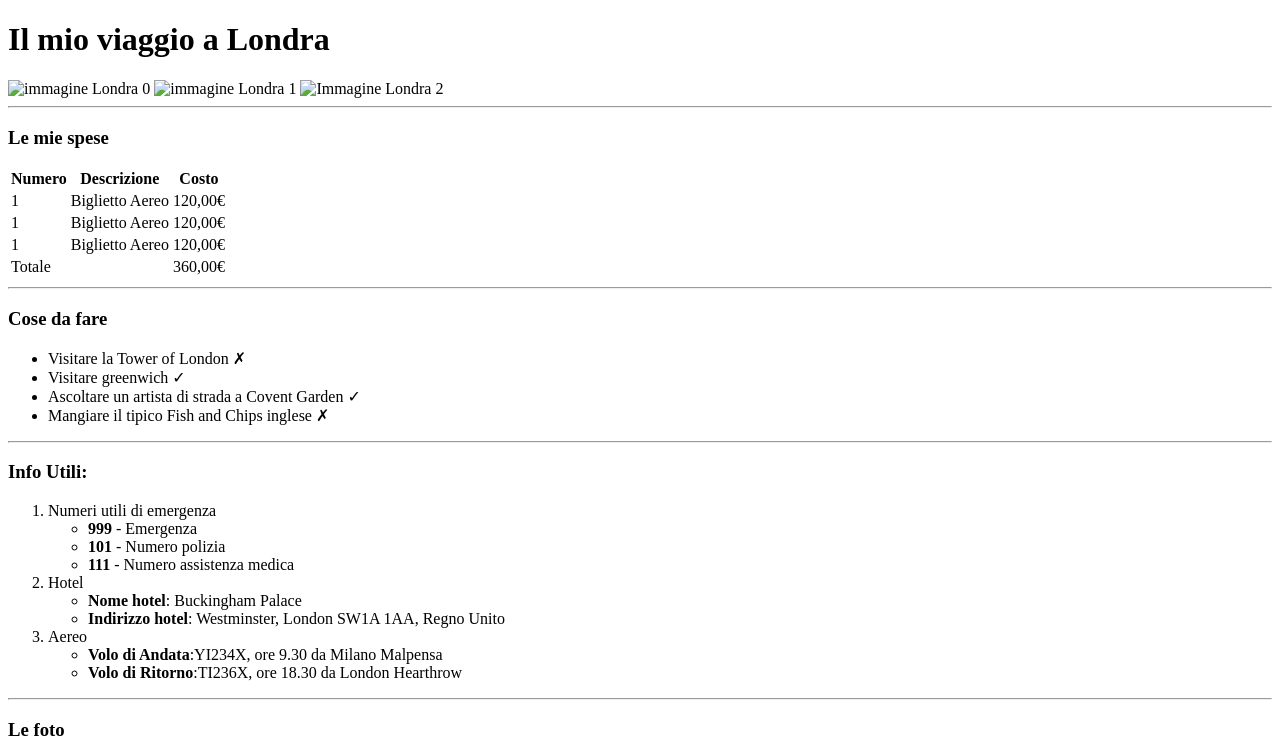
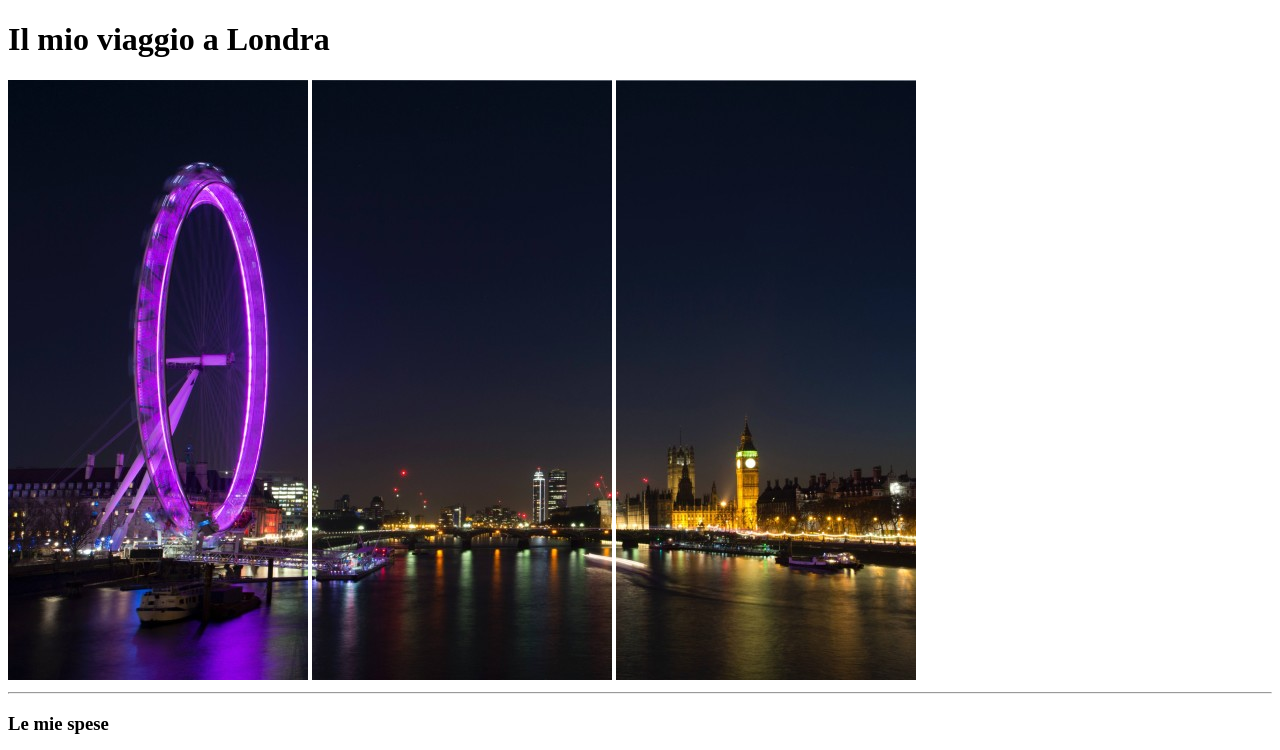
Before and after one commit to SalvatoreBrancato/Il-mio-viaggio-a-londra, a plain HTML site: page index.html in a window 1280 px wide. Shown: the top 750 px of the page. Drawn offline with Linux system fonts and the light colour scheme.

Commit message:
struttura_finale_imgcorretta

```diff
--- a/index.html
+++ b/index.html
@@ -11,9 +11,9 @@
         <h1>Il mio viaggio a Londra</h1>
     </header>
     <nav>
-        <img src="pexels-bill-emrich-230794-0.jpg" alt="immagine Londra 0">
-        <img src="pexels-bill-emrich-230794-1.jpg" alt="immagine Londra 1">
-        <img src="pexels-bill-emrich-230794-2.jpg" alt="Immagine Londra 2">
+        <img src="./img/pexels-bill-emrich-230794-0.jpg" alt="immagine Londra 0">
+        <img src="./img/pexels-bill-emrich-230794-1.jpg" alt="immagine Londra 1">
+        <img src="./img/pexels-bill-emrich-230794-2.jpg" alt="Immagine Londra 2">
         <hr>
     </nav>
     <article>
```
